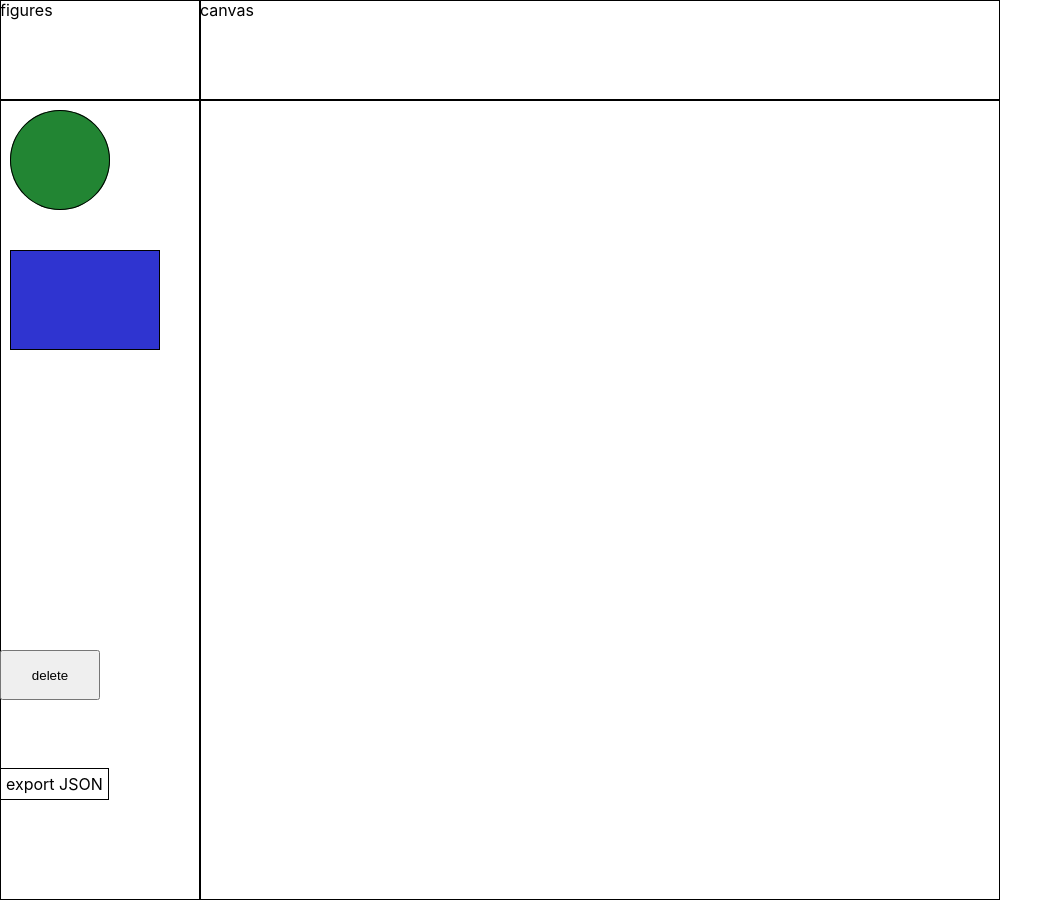
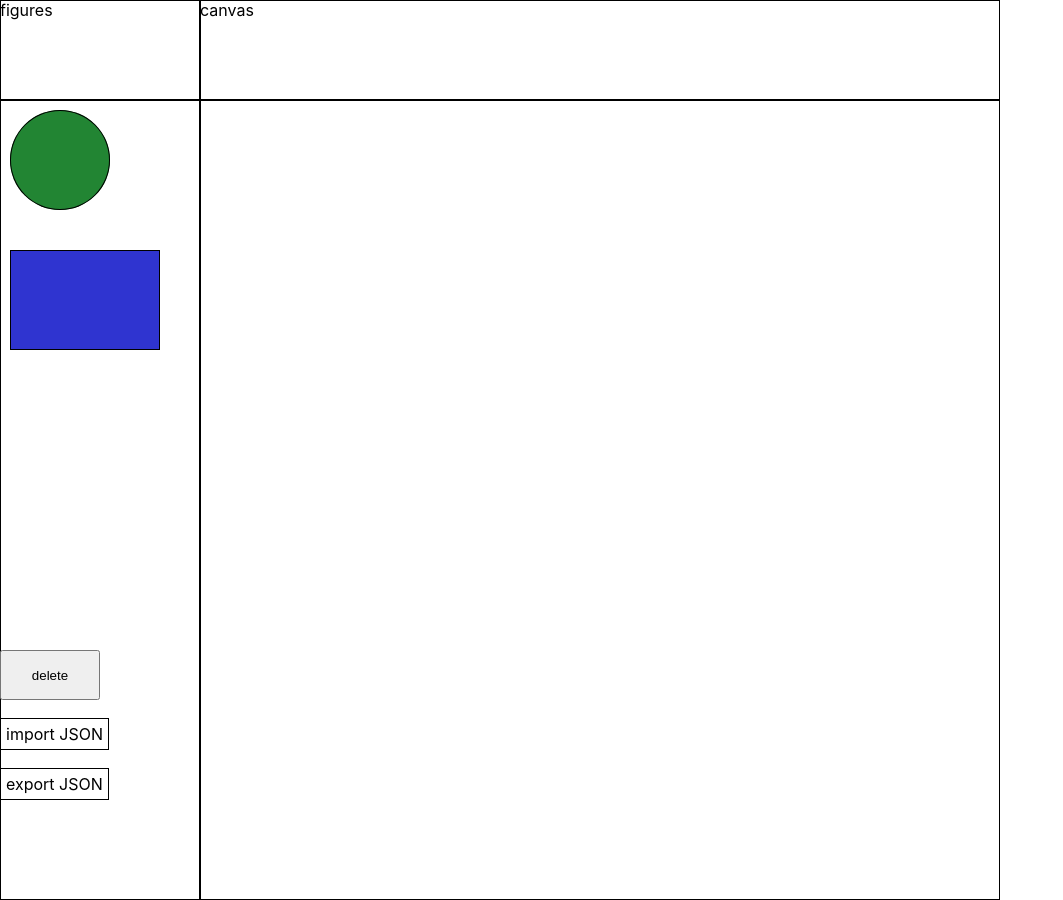
Before and after one commit to markflerko/drag-n-drop, a React (Create React App) app: page / in a window 1280 px wide. Shown: the whole page, without its empty margins (0-1063 px from the left). Built offline with nearby package versions, Linux system fonts and the light colour scheme.

Commit message:
feat: add import json

```diff
--- a/src/App.css
+++ b/src/App.css
@@ -72,3 +72,16 @@ canvas {
   padding: 5px;
   border: 1px solid black;
 }
+
+.import {
+  display: none;
+}
+
+.import__label {
+  position: absolute;
+  cursor: pointer;
+  bottom: 50px;
+  padding: 5px;
+  border: 1px solid black;
+  background-color: white;
+}
--- a/src/App.tsx
+++ b/src/App.tsx
@@ -4,6 +4,7 @@ import { Provider } from 'react-redux'
 import './App.css'
 import { Canvas } from './components/Canvas'
 import { ExportJSONButton } from './components/ExportJSONButton'
+import { ImportJSONButton } from './components/MovedFigure/ImportJSONButton'
 import { MovedFigure } from './components/MovedFigure/MovedFigure'
 import store from './redux/reduxStore'
 import { calculateShifts, checkCollision, isInside, select } from './utils/drawing'
@@ -179,6 +180,7 @@ function App() {
             </button>
 
             <ExportJSONButton figuresData={figuresData} />
+            <ImportJSONButton deleteFiguresData={() => setFiguresData([])} setFiguresData={setFiguresData}/>
           </div>
           <Canvas figuresData={figuresData} canvas={canvas} />
         </div>
--- /dev/null
+++ b/src/components/MovedFigure/ImportJSONButton.tsx
@@ -0,0 +1,32 @@
+//@ts-nocheck
+import React, { MutableRefObject, useRef } from 'react'
+
+type PropsType = {
+  deleteFiguresData: () => void
+  setFiguresData: () => void
+}
+
+export const ImportJSONButton: React.FC<PropsType> = ({ deleteFiguresData, setFiguresData }) => {
+  const importInput: MutableRefObject<null> = useRef(null)
+
+  const importJSON = (e: ChangeEvent<HTMLInputElement>) => {
+    deleteFiguresData()
+
+    const file = e.target.files[0]
+    let reader = new FileReader()
+    reader.readAsText(file)
+
+    reader.onload = () => {
+      setFiguresData(JSON.parse(reader.result))
+    }
+  }
+
+  return (
+    <>
+      <label className="import__label" htmlFor="import">
+        import JSON
+        <input type="file" id='import' className="import" ref={importInput} onChange={importJSON}></input>
+      </label>
+    </>
+  )
+}
```
